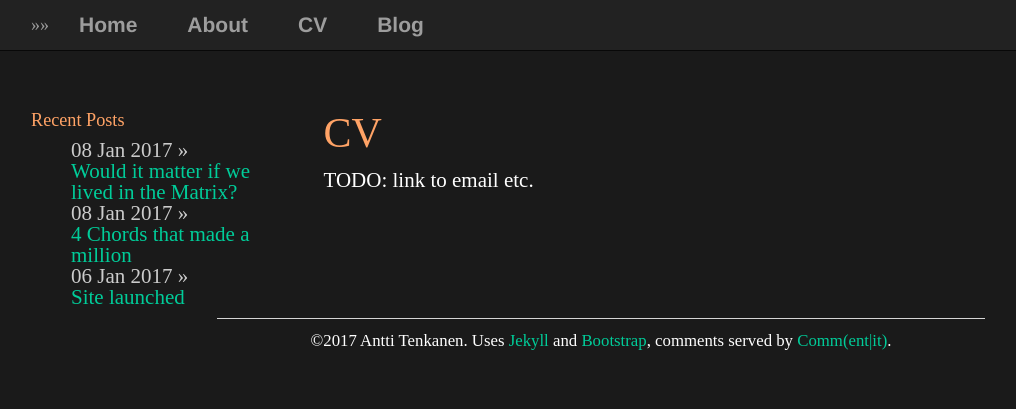
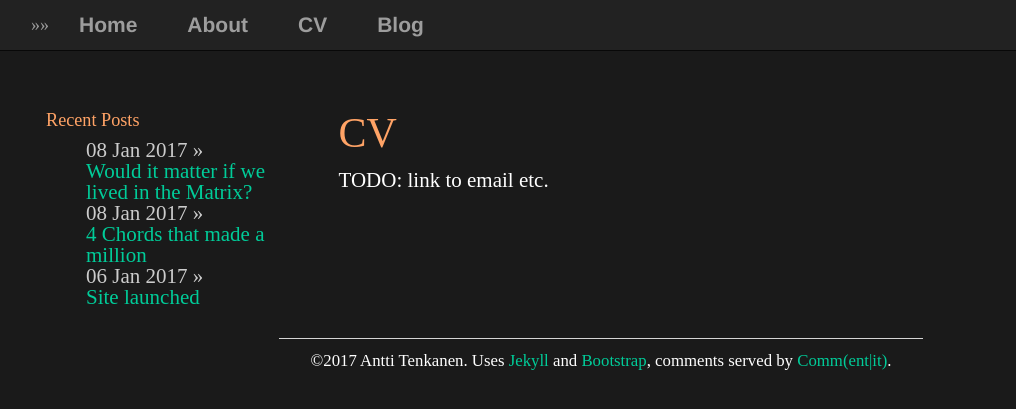
Before and after one commit to plantecophys/plantecophys, a Jekyll site: the page built from cv/index.html, in a window 1280 px wide. Shown: the top 409 px of the page, without its empty margins (39-1055 px from the left). Built offline with Jekyll 4.4.1, drawn with Linux system fonts in a browser that asks for light colours.

Commit message:
Update main.css

```diff
--- a/css/main.css
+++ b/css/main.css
@@ -2,7 +2,7 @@
 body {
     padding-top: 20px;
     padding-bottom: 20px;
-    margin: 70px auto;
+    margin: 70px;
     /*width: 100%;*/
     background-color: #1a1a1a;
     font-family:'Lora', 'Times New Roman', sans-serif;
@@ -120,7 +120,7 @@ a:visited {
 .footerclass{
     margin: auto;
     width: 60%;
-    padding:0px;
+    padding: 20px;
 }
 footer {
     border-top: 1px solid #d5d5d5;
```
